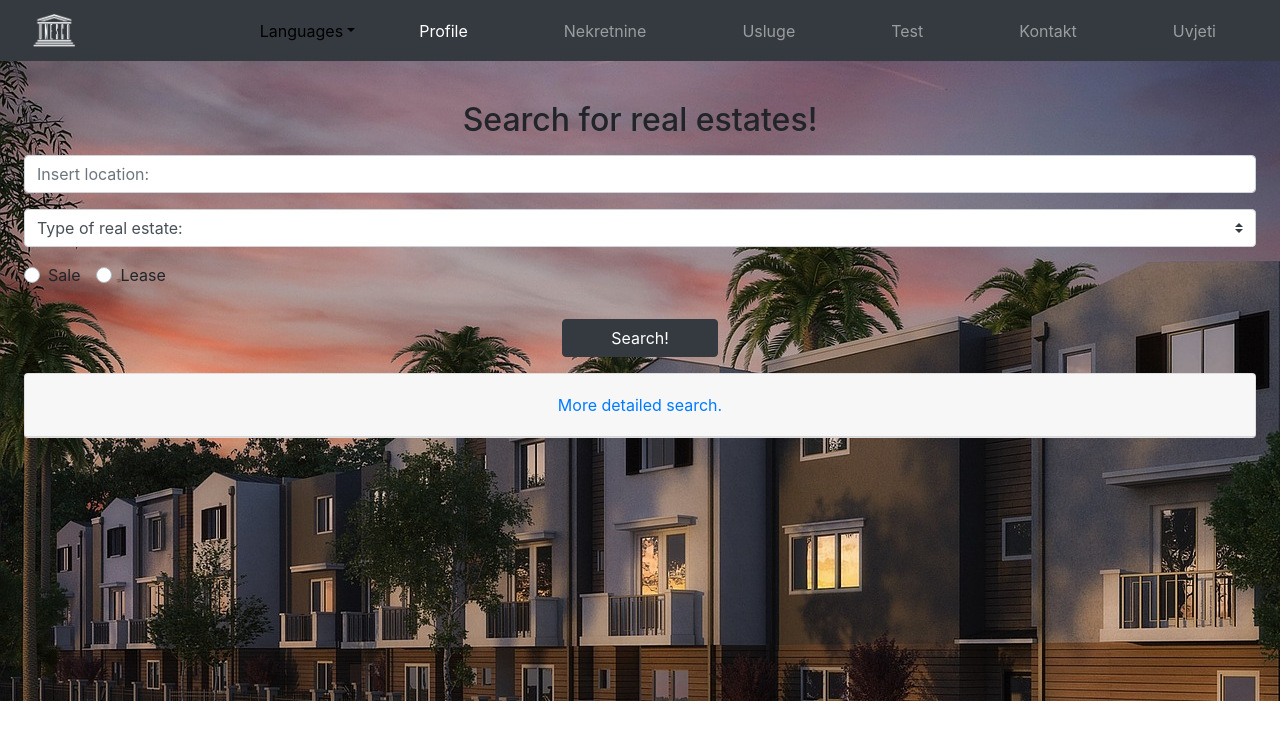
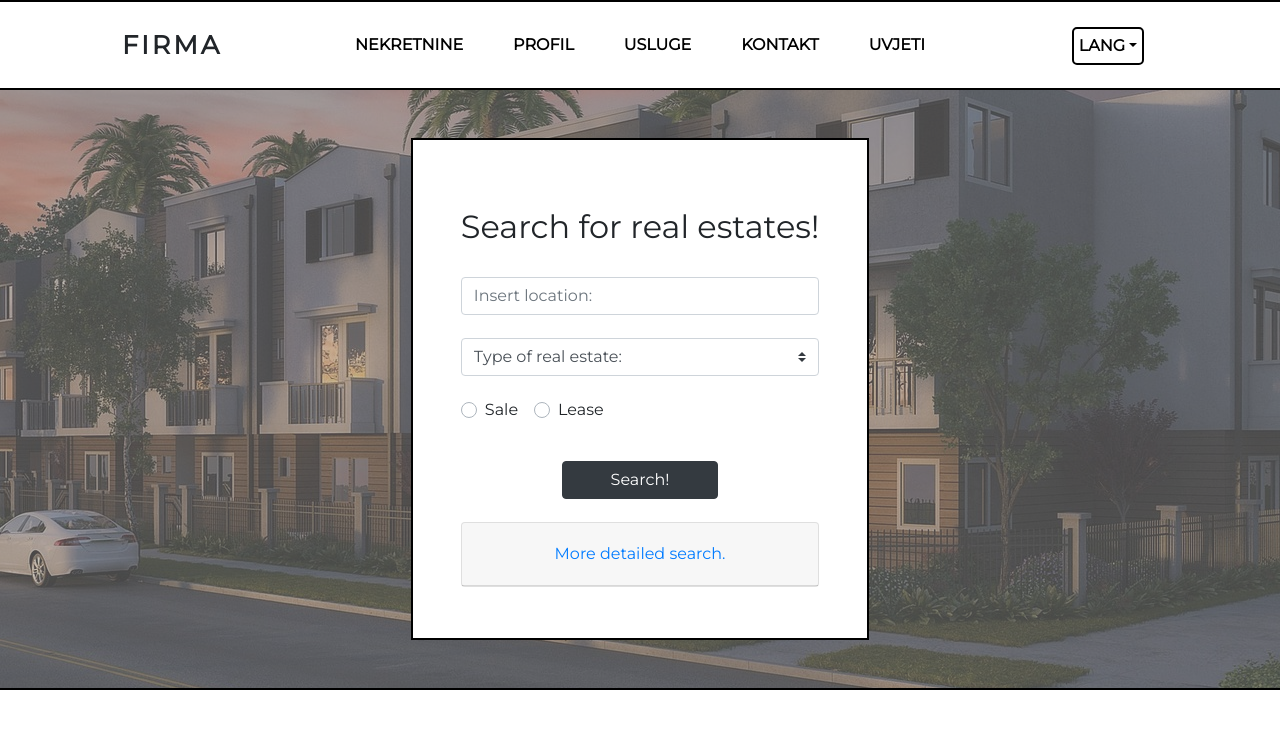
Before and after one commit to filipmedak/real-estate, a PHP site: page / in a window 1280 px wide. Shown: the top 740 px of the page. Run offline with PHP 8.4, Linux system fonts and the light colour scheme.

Commit message:
Navigation & search updated

```diff
--- a/css/style.css
+++ b/css/style.css
@@ -1,41 +1,173 @@
 /* Basic settings */
+html, body{
+    max-width: 100%;
+    overflow-x: hidden;
+    font-family: 'Montserrat', sans-serif;
+    font-size: 1em;
+    margin: 0 auto;
+}
+
+/* Navigation */
+
+#navigation{
+    border-top: 2px solid #000;
+    border-bottom: 2px solid #000;
+}
 
 .navbar{
     display: grid;
-    grid-template-columns: 4fr 1fr 1fr;
+    grid-template-columns: 1fr 2fr 1fr;
+    align-items: center;
+    max-width: 1600px;
+    margin: 0 auto;
 }
 
-.navbar a{
-    color: #000;
+.navbar-light .navbar-toggler{
+    grid-column: 1;
+    grid-row: 1;
+    justify-self: start;
 }
 
-.navbar img{
-    margin-left: 0;
+#logo{
+    text-transform: uppercase;
+    align-self: center;
+    place-self: center;
+    letter-spacing: 3px;
+    font-size: 1.6em;
 }
+
+.nav-item{
+    text-transform: uppercase;
+}
+
+.navbar-brand img{
+    width: 50px;
+    height: auto;
+}
+
+#navigation, .bg-light{
+    background-color: #fff!important;
+}
+
+.navbar-light .navbar-nav .nav-link{
+    color: #000;
+    font-weight: bold;
+    padding: 15px 0;
+    border-top: 2px solid #000;
+    white-space: nowrap;
+    margin-left: -20px;
+    margin-right: -20px;
+    overflow: hidden;
+}
+
+.callLogo{
+    justify-self: end;
+    margin-right: 10px;
+    border-radius: 100%;
+}
+
+.callLogo img{
+    animation: shadow-pulse 1s infinite;
+    width: 40px;
+    height: auto;
+}
+
+@keyframes shadow-pulse
+{
+  0% {
+    box-shadow: 0 0 0 0px rgba(255, 255, 255, 0.6);
+  }
+  100% {
+    box-shadow: 0 0 0 15px rgba(0, 0, 0, 0);
+  }
+}
+
 
 .navbar-toggler{
     width: 56px;
+    justify-self: end;
 }
 
 .bd-highlight{
     list-style-type: none;
+    align-self: end;
 }
 
-#searchEngine{
-    background: url("./img/promoImage.jpg");
-    background-color: #e8f1ff;
-    height: 80vh;
+#navbarTogglerDemo02{
+    grid-column: 1/5;
 }
 
+.navbar-light .navbar-toggler{
+    border-color: transparent;
+}
+
+.navbar-light .navbar-toggler-icon{
+    background-image: url("../img/hamburgerIcon.png");
+}
+
+.first{
+    border-top: 2px solid #000!important;
+}
+
+#navbarDropdownMenuLink{
+    border: 2px solid #000;
+    max-width: 85px;
+    padding: 5px;
+    margin: 0 0 15px 0;
+    color: #000;
+    border-radius: 5px;
+}
+
+.dropdown-menu{
+    margin-right: 50px!important;
+    left: -50px;
+    border: 2px solid #000;
+}
+
+#dropdown{
+    justify-self: end;
+}
+
+
 /* Search engine */
+#searchEngine{
+    background-image: url("../img/promoImage.jpg");
+    background-position: center;
+    background-repeat: no-repeat;
+    background-color: rebeccapurple;
+    height: 600px;
+    position: relative;
+    z-index: 300;
+}
+
+#searchEngineBar{
+    background-color: rgba(144,144,144, 0.5);
+    position: absolute;
+    top: 0;
+    left: 0;
+    width: 100%;
+    height: 100%;
+    display: grid;
+    border-bottom: 2px solid #000;
+    justify-items: center;
+    z-index: 200;
+}
+
+#searchEngineBarText{
+    display: grid;
+    align-items: center;
+    max-width: 500px;
+    margin: 0 auto;
+    background: white;
+    border: 2px solid #000;
+}
+
 
 /* Small devices (576px) */
 
 @media (min-width: 576px)
 {
-    .navbar img{
-        margin-left: 8%;
-    }
+
 }
 
 
@@ -43,33 +175,47 @@
 
 @media (min-width: 992px)
 {
-    .navbar{
-        grid-template-columns: 2fr 1fr 1fr;
+    .navbar-light .navbar-nav .nav-link{
+        border: none;
+        margin: 0;
     }
 
-    .navbar-expand-lg .navbar-nav .nav-link{
-        margin: 0 20px;
+    .navbar-collapse{
+        flex-grow: 0;
     }
 
-    .bd-highlight{
-        justify-self: end;
+    #navbarTogglerDemo02{
+        grid-column: 2;
+        grid-row: 1;
     }
 
-    .navbar-toggler-icon{
-        margin-left: 50px;
+    .navbar-light .navbar-nav .nav-link{
+        padding: 0 25px;
+        border: none!important;
+        margin-top: 0;
     }
 
+    .first{
+        margin-top: 0;
+        border-top: none;
+    }
+
+    .callLogo{
+        grid-column: 3;
+    }
+
+    #dropdown, #navbarTogglerDemo02{
+        justify-self: center;
+    }
+
+    #navbarDropdownMenuLink{
+        padding-top: 5px;
+    }
 }
 
 /* Extra large devices (1200px) */
 
 @media (min-width: 1200px)
 {
-    .navbar-expand-lg .navbar-nav .nav-link{
-        margin: 0 40px;
-    }
 
-    .navbar-expand-lg:last-child .navbar-nav:last-child .nav-link:last-child{
-        margin-right: 40px;
-    }
 }
--- a/index.html
+++ b/index.html
@@ -9,24 +9,31 @@
         <meta name="viewport" content="width=device-width, initial-scale=1">
         <link rel="stylesheet" href="https://stackpath.bootstrapcdn.com/bootstrap/4.3.1/css/bootstrap.min.css" integrity="sha384-ggOyR0iXCbMQv3Xipma34MD+dH/1fQ784/j6cY/iJTQUOhcWr7x9JvoRxT2MZw1T" crossorigin="anonymous">
         <link rel="stylesheet" href="css/style.css">
+        <link href="https://fonts.googleapis.com/css?family=Montserrat&display=swap" rel="stylesheet">
 
     </head>
 
     <body>
+
       <!-- Navigation -->
+      <div id="navigation">
+        <nav class="navbar navbar-expand-lg navbar-light bg-light">
+          <!--<a class="navbar-brand" href="#">
+            <img src="img/logo.png" height="60" alt="mdb logo">
+          </a>-->
 
-            <nav class="navbar navbar-expand-lg navbar-dark bg-dark">
-                <a class="navbar-brand" href="#">
-                    <img src="img/logo.png" height="35" alt="mdb logo">
-                </a>
+          <div id="logo">
+            <p class="text-center font-weight-bolder mt-3">Firma</p>
+          </div>
 
-                <div class="bd-highlight">
-                    <li class="nav-item dropdown">
-                        <a class="nav-link dropdown-toggle" href="#" id="navbarDropdownMenuLink" role="button" data-toggle="dropdown" aria-haspopup="true" aria-expanded="false">Languages</a>
+
+          <div class="bd-highlight font-weight-bold" id="dropdown">
+            <li class="nav-item dropdown mt-2">
+                <a class="nav-link dropdown-toggle" href="#" id="navbarDropdownMenuLink" role="button" data-toggle="dropdown" aria-haspopup="true" aria-expanded="false">Lang</a>
                 <div class="dropdown-menu" aria-labelledby="navbarDropdownMenuLink">
-                        <a class="dropdown-item" href="#">Croatian</a>
-                        <a class="dropdown-item" href="#">English</a>
-                        <a class="dropdown-item" href="#">German</a>
+                <a class="dropdown-item font-weight-bold" href="#">Croatian</a>
+                <a class="dropdown-item font-weight-bold" href="#">English</a>
+                <a class="dropdown-item font-weight-bold" href="#">German</a>
                 </div>
             </li>
           </div>
@@ -35,19 +42,16 @@
             <span class="navbar-toggler-icon"></span>
           </button>
 
-                <div class="collapse navbar-collapse" id="navbarTogglerDemo02">
+          <div class="collapse navbar-collapse text-center" id="navbarTogglerDemo02">
             <ul class="navbar-nav mr-auto mt-2 mt-lg-0">
-                    <li class="nav-item active">
-                      <a class="nav-link" href="includes/login.php">Profile <span class="sr-only">(current)</span></a>
+              <li class="nav-item">
+                <a class="nav-link first" href="#">Nekretnine<span class="sr-only">(current)</span></a>
               </li>
               <li class="nav-item">
-                      <a class="nav-link" href="#">Nekretnine</a>
+                <a class="nav-link" href="#">Profil</a>
               </li>
               <li class="nav-item">
                 <a class="nav-link" href="#">Usluge</a>
-                    </li>
-                    <li class="nav-item">
-                            <a class="nav-link" href="#">Test</a>
               </li>
               <li class="nav-item">
                 <a class="nav-link" href="#">Kontakt</a>
@@ -58,20 +62,19 @@
             </ul>
           </div>
         </nav>
+      </div>
+      <!-- Navigation !END! -->
 
-            <!-- END -->
 
       <!-- Search engine -->
-
       <div id='searchEngine' class="text-center p-4">
-
+        <div id="searchEngineBar" class="p-5">
+          <div id="searchEngineBarText" class="p-5">
             <h2 class="pt-3">Search for real estates!</h2>
-
             <!-- Location autoseach-->
             <div class="input-group mt-3">
                 <input type="text" class="form-control" placeholder="Insert location:" aria-label="" aria-describedby="basic-addon1">
             </div>
-
             <!--Type of real estate-->
             <div class="input-group mt-3">
               <select class="custom-select" id="inputGroupSelect04">
@@ -81,7 +84,6 @@
                 <option value="3">Cottage</option>
               </select>
             </div>
-
             <!--Choise-->
             <div class="input-group mt-3 mb-3">
               <div class="custom-control custom-radio custom-control-inline">
@@ -114,10 +116,10 @@
                 </div>
               </div>
             </div>
-
           </div>
-
-            <!-- END -->
+        </div>
+      </div>
+      <!-- Search engine !END! -->
 
       <!-- Services -->
 
@@ -136,5 +138,6 @@
       <script src="https://code.jquery.com/jquery-3.3.1.slim.min.js" integrity="sha384-q8i/X+965DzO0rT7abK41JStQIAqVgRVzpbzo5smXKp4YfRvH+8abtTE1Pi6jizo" crossorigin="anonymous"></script>
       <script src="https://cdnjs.cloudflare.com/ajax/libs/popper.js/1.14.7/umd/popper.min.js" integrity="sha384-UO2eT0CpHqdSJQ6hJty5KVphtPhzWj9WO1clHTMGa3JDZwrnQq4sF86dIHNDz0W1" crossorigin="anonymous"></script>
       <script src="https://stackpath.bootstrapcdn.com/bootstrap/4.3.1/js/bootstrap.min.js" integrity="sha384-JjSmVgyd0p3pXB1rRibZUAYoIIy6OrQ6VrjIEaFf/nJGzIxFDsf4x0xIM+B07jRM" crossorigin="anonymous"></script>
+
     </body>
 </html>
```
Also changed, not shown: img/hamburgerIcon.png (added), img/logo.png. Lines whose indentation alone changed are shown as unchanged.
